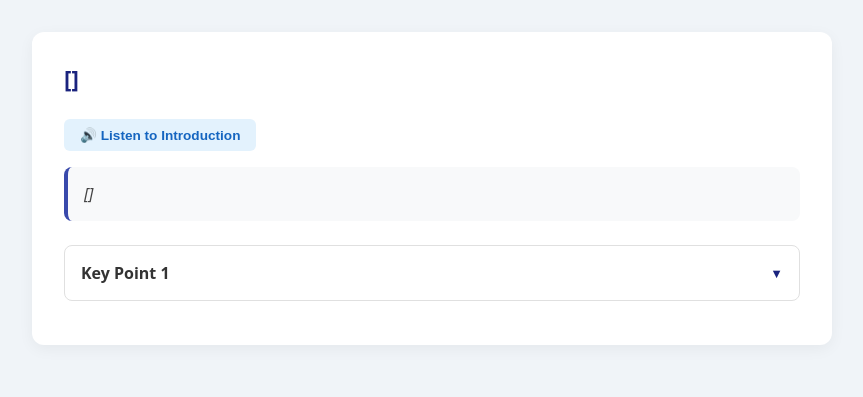
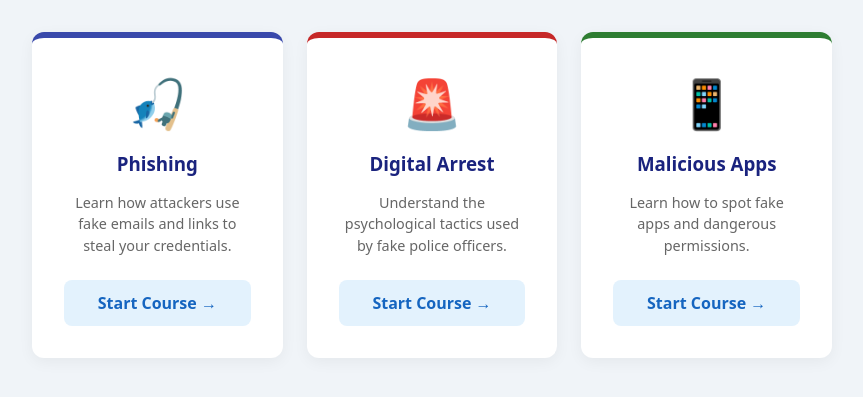
Before and after one commit to rajhub-ui/CYKNOW, a Flask app: template templates/learning.html in a window 1280 px wide. Shown: the part 108-505 px from the top of the page, without its empty margins (208-1071 px from the left). Run offline with Flask 3, Linux system fonts and the light colour scheme; the template is opened without the code that fills it: most values are stand-ins (such as "Sample title", 1, 10 or a date in 2020).

Commit message:
Add learning module functionality and template; implement navigation and audio support for interactive learning experience

```diff
--- a/app.py
+++ b/app.py
@@ -253,6 +253,29 @@ def learning_page():
 
     return render_template('learning.html', modules=tailored_modules, user_level=level)
 
+@app.route('/learn/<module_key>')
+def learn_module(module_key):
+    user_id = session.get('user_id')
+    if not user_id:
+        return redirect('/test')
+
+    conn = get_db()
+    try:
+        user = conn.execute('SELECT difficulty_level FROM users WHERE id = ?', (user_id,)).fetchone()
+        level = user['difficulty_level'] if user and user['difficulty_level'] != 'unassessed' else 'beginner'
+    finally:
+        conn.close()
+
+    lang = session.get('lang', 'en')
+
+    if module_key not in LEARNING_MODULES:
+        return redirect('/learning')
+
+    # Get the specific module data
+    module_data = LEARNING_MODULES[module_key].get(level, LEARNING_MODULES[module_key]['beginner'])[lang]
+
+    return render_template('learn_module.html', module=module_data, module_key=module_key, user_level=level)
+
 
 # ============ API ENDPOINTS FOR MODULES ============
 
--- a/templates/learning.html
+++ b/templates/learning.html
@@ -7,36 +7,19 @@
         * { box-sizing: border-box; }
         body { font-family: system-ui, sans-serif; background: #f0f4f8; margin: 0; padding: 2rem 1rem; color: #222; }
         .container { max-width: 800px; margin: 0 auto; }
-
         header { display: flex; justify-content: space-between; align-items: center; margin-bottom: 2rem; }
         h1 { color: #1a237e; margin: 0; font-size: 1.8rem; }
         .back-btn { background: #1a237e; color: white; text-decoration: none; padding: 0.5rem 1rem; border-radius: 6px; font-size: 0.9rem; font-weight: 600; }
 
-        .module-card { background: white; border-radius: 12px; padding: 2rem; margin-bottom: 2rem; box-shadow: 0 4px 15px rgba(0,0,0,0.05); }
-        .module-header { display: flex; justify-content: space-between; align-items: flex-start; margin-bottom: 1rem; }
-        .module-card h2 { color: #1a237e; margin-top: 0; font-size: 1.4rem; margin-bottom: 0.5rem; }
+        .hub-grid { display: grid; grid-template-columns: 1fr; gap: 1.5rem; }
+        @media(min-width: 768px) { .hub-grid { grid-template-columns: 1fr 1fr 1fr; } }
 
-        .intro { font-size: 1rem; color: #444; font-style: italic; margin-bottom: 1.5rem; background: #f8f9fa; padding: 1rem; border-radius: 8px; border-left: 4px solid #3949ab; }
-
-        /* Real-World Image */
-        .module-image { text-align: center; margin: 1.5rem 0; }
-        .module-image img { max-width: 100%; border-radius: 8px; box-shadow: 0 4px 12px rgba(0,0,0,0.15); border: 1px solid #ddd; }
-
-        /* Accordion Styles (Progressive Disclosure) */
-        details { background: #fff; border: 1px solid #e0e0e0; border-radius: 8px; margin-bottom: 0.75rem; overflow: hidden; transition: all 0.3s; }
-        details[open] { background: #f8f9fa; border-color: #3949ab; box-shadow: 0 2px 8px rgba(0,0,0,0.05); }
-        summary { padding: 1rem; font-weight: 600; cursor: pointer; list-style: none; display: flex; justify-content: space-between; align-items: center; color: #333; user-select: none; }
-        summary::-webkit-details-marker { display: none; }
-        summary::after { content: '▼'; font-size: 0.8rem; color: #1a237e; transition: transform 0.3s; }
-        details[open] summary::after { transform: rotate(180deg); }
-        .detail-content { padding: 0 1rem 1rem; color: #444; line-height: 1.6; font-size: 0.95rem; border-top: 1px solid #eee; margin-top: 0.5rem; padding-top: 0.75rem; }
-
-        /* Audio Button */
-        .audio-btn { background: #e3f2fd; color: #1565c0; border: none; padding: 0.5rem 1rem; border-radius: 6px; cursor: pointer; font-weight: 600; font-size: 0.85rem; margin-bottom: 1rem; display: inline-flex; align-items: center; gap: 0.5rem; transition: background 0.2s; }
-        .audio-btn:hover { background: #bbdefb; }
-
-        .test-btn { display: inline-block; background: #1a237e; color: white; text-decoration: none; padding: 0.75rem 1.5rem; border-radius: 8px; font-weight: 600; transition: background 0.2s; margin-top: 1rem; }
-        .test-btn:hover { background: #0d1657; }
+        .hub-card { background: white; border-radius: 12px; padding: 2rem; text-align: center; box-shadow: 0 4px 15px rgba(0,0,0,0.05); text-decoration: none; color: #222; transition: transform 0.2s, box-shadow 0.2s; display: flex; flex-direction: column; justify-content: space-between; border-top: 6px solid #3949ab; }
+        .hub-card:hover { transform: translateY(-5px); box-shadow: 0 8px 25px rgba(0,0,0,0.1); }
+        .hub-card .icon { font-size: 3rem; margin-bottom: 1rem; }
+        .hub-card h3 { margin: 0 0 1rem; color: #1a237e; }
+        .hub-card p { color: #666; font-size: 0.9rem; line-height: 1.5; margin-bottom: 1.5rem; }
+        .start-btn { background: #e3f2fd; color: #1565c0; padding: 0.75rem; border-radius: 8px; font-weight: bold; }
     </style>
 </head>
 <body>
@@ -51,75 +34,37 @@
             <a href="/dashboard" class="back-btn">← {{ t.back_dash }}</a>
         </header>
 
-        <!-- Loop through the Python dictionary -->
-        {% for key, mod in modules.items() %}
-        <div class="module-card">
+        <div class="hub-grid">
+            <!-- Phishing Card -->
+            <a href="/learn/phishing" class="hub-card" style="border-top-color: #3949ab;">
+                <div class="icon">🎣</div>
+                <div>
+                    <h3>Phishing</h3>
+                    <p>Learn how attackers use fake emails and links to steal your credentials.</p>
+                </div>
+                <div class="start-btn">Start Course →</div>
+            </a>
 
-            <div class="module-header">
-                <h2>{{ mod.title }}</h2>
-            </div>
+            <!-- Digital Arrest Card -->
+            <a href="/learn/digital_arrest" class="hub-card" style="border-top-color: #c62828;">
+                <div class="icon">🚨</div>
+                <div>
+                    <h3>Digital Arrest</h3>
+                    <p>Understand the psychological tactics used by fake police officers.</p>
+                </div>
+                <div class="start-btn">Start Course →</div>
+            </a>
 
-            <!-- Text-to-Speech Button -->
-            <button class="audio-btn" onclick="speakText('{{ mod.title }}. {{ mod.intro }}')">
-                🔊 {{ t.listen_btn }}
-            </button>
-
-            <div class="intro">{{ mod.intro }}</div>
-
-            <!-- Real-World Image -->
-            {% if mod.image %}
-            <div class="module-image">
-                <img src="{{ url_for('static', filename='images/' + mod.image) }}"
-                     alt="Real World Example"
-                     onerror="this.style.display='none'">
-            </div>
-            {% endif %}
-
-            <!-- Progressive Disclosure (Accordions) -->
-            {% for point in mod.points %}
-            <details>
-                <summary>Key Point {{ loop.index }}</summary>
-                <div class="detail-content">
-                    {{ point }}
+            <!-- Malicious Apps Card -->
+            <a href="/learn/malicious_app" class="hub-card" style="border-top-color: #2e7d32;">
+                <div class="icon">📱</div>
+                <div>
+                    <h3>Malicious Apps</h3>
+                    <p>Learn how to spot fake apps and dangerous permissions.</p>
                 </div>
-            </details>
-            {% endfor %}
-
-            <!-- Link to the corresponding test -->
-            {% if key == 'phishing' %}
-                <a href="/phishing" class="test-btn">{{ t.take_test }} (Phishing) →</a>
-            {% elif key == 'digital_arrest' %}
-                <a href="/digital-arrest" class="test-btn">{{ t.take_test }} (Digital Arrest) →</a>
-            {% elif key == 'malicious_app' %}
-                <a href="/malicious-app" class="test-btn">{{ t.take_test }} (Malicious App) →</a>
-            {% endif %}
+                <div class="start-btn">Start Course →</div>
+            </a>
         </div>
-        {% endfor %}
     </div>
-
-    <!-- Web Speech API for Accessibility -->
-    <script>
-        function speakText(text) {
-            if ('speechSynthesis' in window) {
-                // Stop any current speech
-                window.speechSynthesis.cancel();
-
-                const utterance = new SpeechSynthesisUtterance(text);
-                utterance.rate = 0.9; // Slightly slower for better comprehension
-
-                // Try to match the language (if Hindi is selected, look for a Hindi voice)
-                const currentLang = "{{ current_lang }}";
-                if (currentLang === 'hi') {
-                    utterance.lang = 'hi-IN';
-                } else {
-                    utterance.lang = 'en-US';
-                }
-
-                window.speechSynthesis.speak(utterance);
-            } else {
-                alert("Your browser does not support text-to-speech.");
-            }
-        }
-    </script>
 </body>
 </html>
```
Also changed, not shown: templates/learning_module.html (added, +182 -0 lines).
